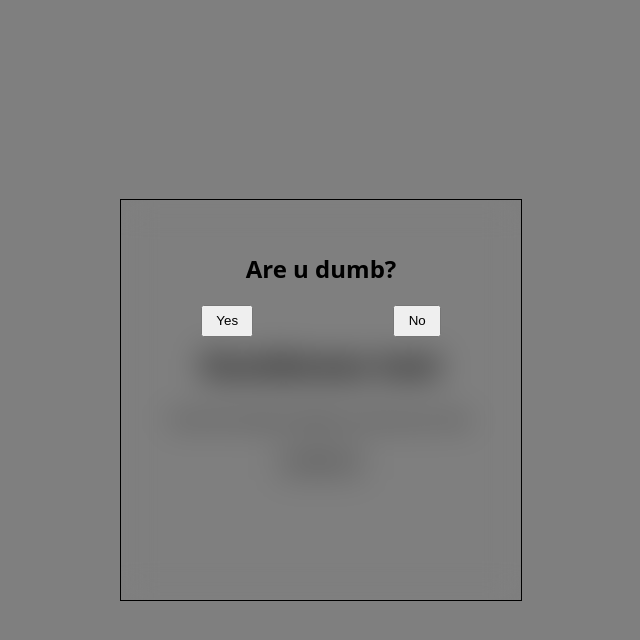
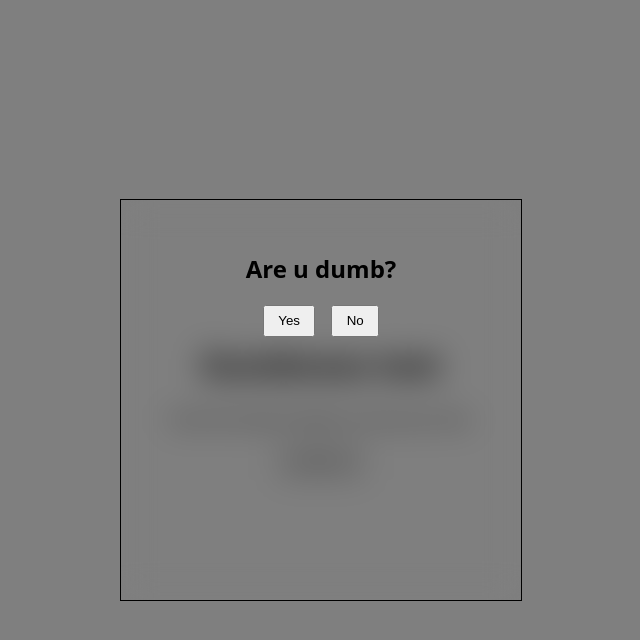
Before and after one commit to Klrfl/are-u-dumb, a plain HTML site: page index.html in a window 1280 px wide. Both pictures are taken after a click on the button "Open test". Shown: the whole page, without its empty margins (319-959 px from the left). Drawn offline with Linux system fonts and the light colour scheme.

Commit message:
style changes for modal

```diff
--- a/css/style.css
+++ b/css/style.css
@@ -43,15 +43,16 @@ main {
   /* background: white; */
   backdrop-filter: blur(1rem);
   outline: 1px solid;
-  padding: 2em 5em;
-  min-width: 400px;
-  min-height: 400px;
+  padding: 2em;
+  width: min(100%, 50vh);
+  min-height: 50%;
   position: relative;
 }
 
 .buttons-container {
   display: flex;
-  justify-content: space-between;
+  justify-content: center;
+  gap: 1rem;
 }
 
 button {
```
